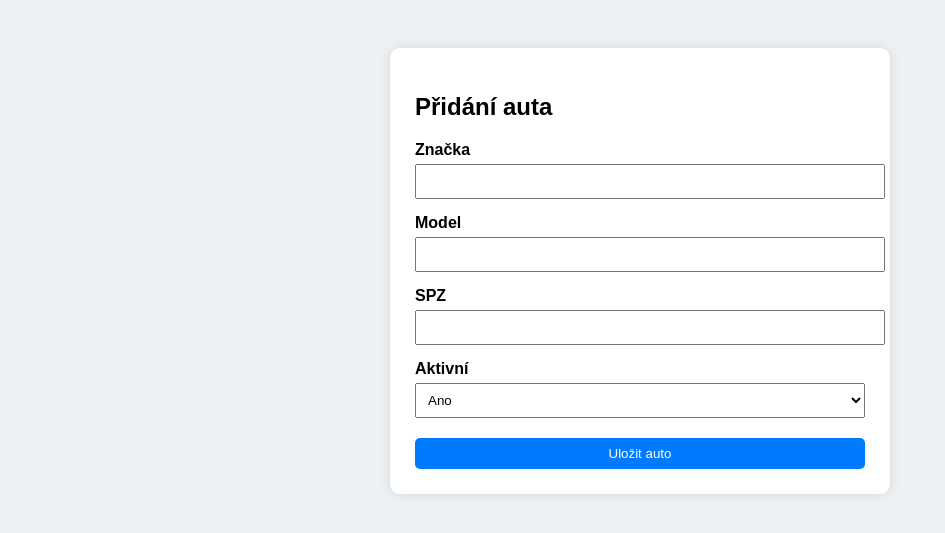
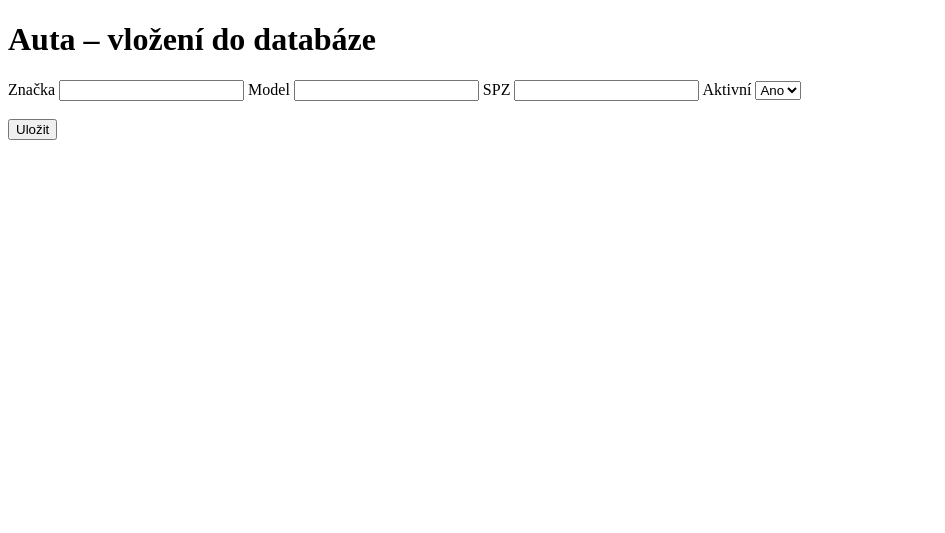
Before and after one commit to smartSmark12/autoskola, a PHP site: page /form-auta.php in a window 1280 px wide. Shown: the top 533 px of the page, without its empty margins (0-945 px from the left). Run offline with PHP 8.4, Linux system fonts and the light colour scheme; a stand-in replaces the project's code that opens the database connection.

Commit message:
předělání formuláře

```diff
--- a/forms/form-auta.php
+++ b/forms/form-auta.php
@@ -1,76 +1,40 @@
 <?php
 require_once __DIR__ . "/../clases/Auta.php";
+require_once __DIR__ . "/../clases/AutaDB.php";
 
-$zprava = "";
 $auto = null;
 
-if ($_SERVER["REQUEST_METHOD"] === "POST") {
+if (isset($_POST["ulozit"])) {
+
     $auto = new Auta();
 
     if ($auto->nastavHodnoty($_POST)) {
-        $zprava = "Auto bylo úspěšně uloženo.";
+
+        $db = new AutaDB();
+        $id = $db->vlozAuto($auto);
+
+        if ($id > 0) {
+            echo "<h2 style='color:green'>Auto bylo vloženo (ID: $id)</h2>";
         } else {
-        $zprava = "Chyba: zkontroluj zadaná data.";
-        $auto = null;
+            echo "<h2 style='color:red'>Chyba při ukládání do databáze</h2>";
+        }
+
+    } else {
+        echo "<h2 style='color:red'>Chybná data ve formuláři</h2>";
     }
 }
 ?>
-
 <!DOCTYPE html>
 <html lang="cs">
 <head>
     <meta charset="UTF-8">
     <title>Evidence aut</title>
-    <style>
-        body {
-            font-family: Arial, sans-serif;
-            background: #eef1f4;
-            padding: 40px;
-        }
-        .box {
-            max-width: 450px;
-            margin: auto;
-            background: white;
-            padding: 25px;
-            border-radius: 10px;
-            box-shadow: 0 0 12px rgba(0,0,0,0.1);
-        }
-        label {
-            display: block;
-            margin-top: 15px;
-            font-weight: bold;
-        }
-        input, select, button {
-            width: 100%;
-            padding: 8px;
-            margin-top: 5px;
-        }
-        button {
-            margin-top: 20px;
-            background: #007bff;
-            border: none;
-            color: white;
-            border-radius: 5px;
-            cursor: pointer;
-        }
-        .msg {
-            margin-bottom: 15px;
-            font-weight: bold;
-        }
-        .ok { color: green; }
-        .err { color: red; }
-    </style>
 </head>
 <body>
 
 <div class="box">
-    <h2>Přidání auta</h2>
 
-    <?php if ($zprava): ?>
-        <div class="msg <?= $auto ? 'ok' : 'err' ?>">
-            <?= htmlspecialchars($zprava) ?>
-        </div>
-    <?php endif; ?>
+<h1>Auta – vložení do databáze</h1>
 
 <form method="post">
     <label>Značka</label>
@@ -88,7 +52,8 @@ if ($_SERVER["REQUEST_METHOD"] === "POST") {
         <option value="0">Ne</option>
     </select>
 
-        <button type="submit">Uložit auto</button>
+    <br><br>
+    <button type="submit" name="ulozit">Uložit</button>
 </form>
 
 <?php
@@ -97,6 +62,7 @@ if ($_SERVER["REQUEST_METHOD"] === "POST") {
     $auto->vypis();
 }
 ?>
+
 </div>
 
 </body>
```
Lines whose indentation alone changed are shown as unchanged.
